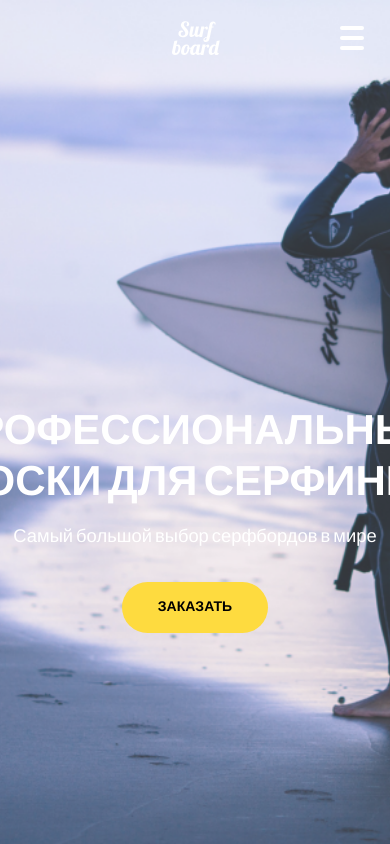
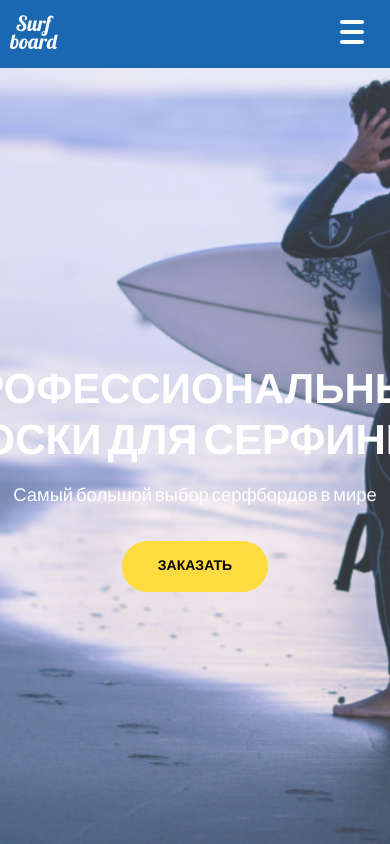
Before and after one commit to semka25sanya/Surfboard, a plain HTML site: page index.html in a window 390 px wide. Shown: the top 844 px of the page. Drawn offline with nearby package versions, Linux system fonts and the light colour scheme.

Commit message:
second week

```diff
--- a/css/blocks/_about.scss
+++ b/css/blocks/_about.scss
@@ -6,5 +6,6 @@
     flex-direction: column;
     align-items: center;
     justify-content: center;
+
   }
 }
--- /dev/null
+++ b/css/blocks/_address.scss
@@ -0,0 +1,18 @@
+.address {
+  font-weight: normal;
+font-size: rem(21px);
+color: #292929;
+@include phones {
+  margin-bottom: 10px;
+  display: flex;
+  flex-direction: column;
+  align-items: center;
+  font-size: rem(16px);
+}
+&__info {
+  @include phones {
+
+  }
+}
+
+}
--- a/css/blocks/_base.scss
+++ b/css/blocks/_base.scss
@@ -62,29 +62,3 @@ img {
   align-items: center;
   justify-content: center;
 }
-.logo {
-  @include tablets {
-    justify-content: flex-start;
-  }
-}
-.logo__img {
-  width: rem(55px);
-  height: rem(40px);
-}
-.address {
-  font-weight: normal;
-font-size: rem(21px);
-color: #292929;
-@include phones {
-  margin-bottom: 10px;
-  display: flex;
-  flex-direction: column;
-  align-items: center;
-}
-&__info {
-  @include phones {
-    font-size: rem(16px);
-  }
-}
-
-}
--- a/css/blocks/_features.scss
+++ b/css/blocks/_features.scss
@@ -127,7 +127,9 @@ width: rem(68px);
   left: 50%;
   transform: translate(4%, 40%);
   margin-bottom: rem(20px);
-
+   @include phones {
+    transform: translate(40%, 40%);
+   }
     &:before {
     content: url(../../img/DgxOuVVhMvw.jpg);
     position: absolute;
--- a/css/blocks/_form.scss
+++ b/css/blocks/_form.scss
@@ -28,7 +28,11 @@ padding-top: rem(60px);
 }
 &__col {
   flex: 1;
-  margin-right: rem(20px);
+  margin-right: rem(25px);
+  @include tablets {
+    margin-right: 0;
+  }
+
 
 &:last-child {
   margin-right: 0;
@@ -55,11 +59,16 @@ padding-top: rem(60px);
     border-color: #FEDB3F;
     outline: none;
   }
+  @include tablets {
+    padding: rem(8px) rem(10px);
+  }
 }
 &__input--textarea {
   height: rem(160px);
   resize: none;
-
+  @include tablets {
+    height: rem(82px);
+  }
 }
 
 
--- a/css/blocks/_hamburger.scss
+++ b/css/blocks/_hamburger.scss
@@ -1,7 +1,7 @@
 .hamburger {
   position:fixed;
   right: rem(30px);
-  top: rem(30px);
+  top: rem(23px);
   width: 24px;
   height: 24px;
   flex-direction: column;
--- a/css/blocks/_header.scss
+++ b/css/blocks/_header.scss
@@ -6,6 +6,9 @@
     display: flex;
     flex-direction: row;
   justify-content: space-between;
+  background: #1968B1;
+  width: 100%;
+  height: 8%;
 
   }
 
--- /dev/null
+++ b/css/blocks/_logo.scss
@@ -0,0 +1,12 @@
+.logo {
+  @include tablets {
+    justify-content: flex-start;
+  }
+}
+.logo__img {
+  width: rem(55px);
+  height: rem(40px);
+  @include tablets {
+  margin-top: 70px;
+}
+}
--- a/css/blocks/_phone.scss
+++ b/css/blocks/_phone.scss
@@ -1,14 +1,22 @@
 .phone {
+
   text-decoration: none;
   font-weight: bold;
 font-size: rem(22px);
 white-space: nowrap;
 
+@include phones {
+  // font-size: rem(18px)
+}
+
 &--normal {
   font-weight: normal;
 font-size: rem(21px);
 }
+   .phone__number {
+     display: flex;
 
+   }
 
 &__icon {
 
@@ -16,6 +24,7 @@ font-size: rem(21px);
     flex-shrink: 0;
     width: 14px;
     height: 14px;
+
     &--header {
       margin-top: 5px;
       margin-right: 5px;
--- a/css/main.scss
+++ b/css/main.scss
@@ -24,3 +24,5 @@ $z-index-menu:100;
 @import "./blocks/_map.scss";
 @import "./blocks/_about.scss";
 @import "./blocks/_hamburger.scss";
+@import "./blocks/_address";
+@import "./blocks/_logo";
--- a/index.html
+++ b/index.html
@@ -53,7 +53,6 @@
     <use xlink:href="./sprite.svg#phone"></use>
   </svg>
 <a href="tel:+88009039090" class="phone header__phone">8 800 903 90 90</a>
-
 </div>
 </div>
 
@@ -282,11 +281,13 @@
 
       <div class="address">
         <p class="address__info">Москва, ул.Новый Арбат, д.31/12</p>
+        <div class="phone__number">
         <svg class="phone__icon">
           <use xlink:href="./sprite.svg#phone--dark"></use>
         </svg>
         <a href="tel:+88009039090" class="phone phone--normal phone--dark">8 800 903 90 90</a>
       </div>
+    </div>
       <ul class="social-list">
         <li class="social__item ">
           <a href="" class="social__link ">
```
Also changed, not shown: css/main.css.
